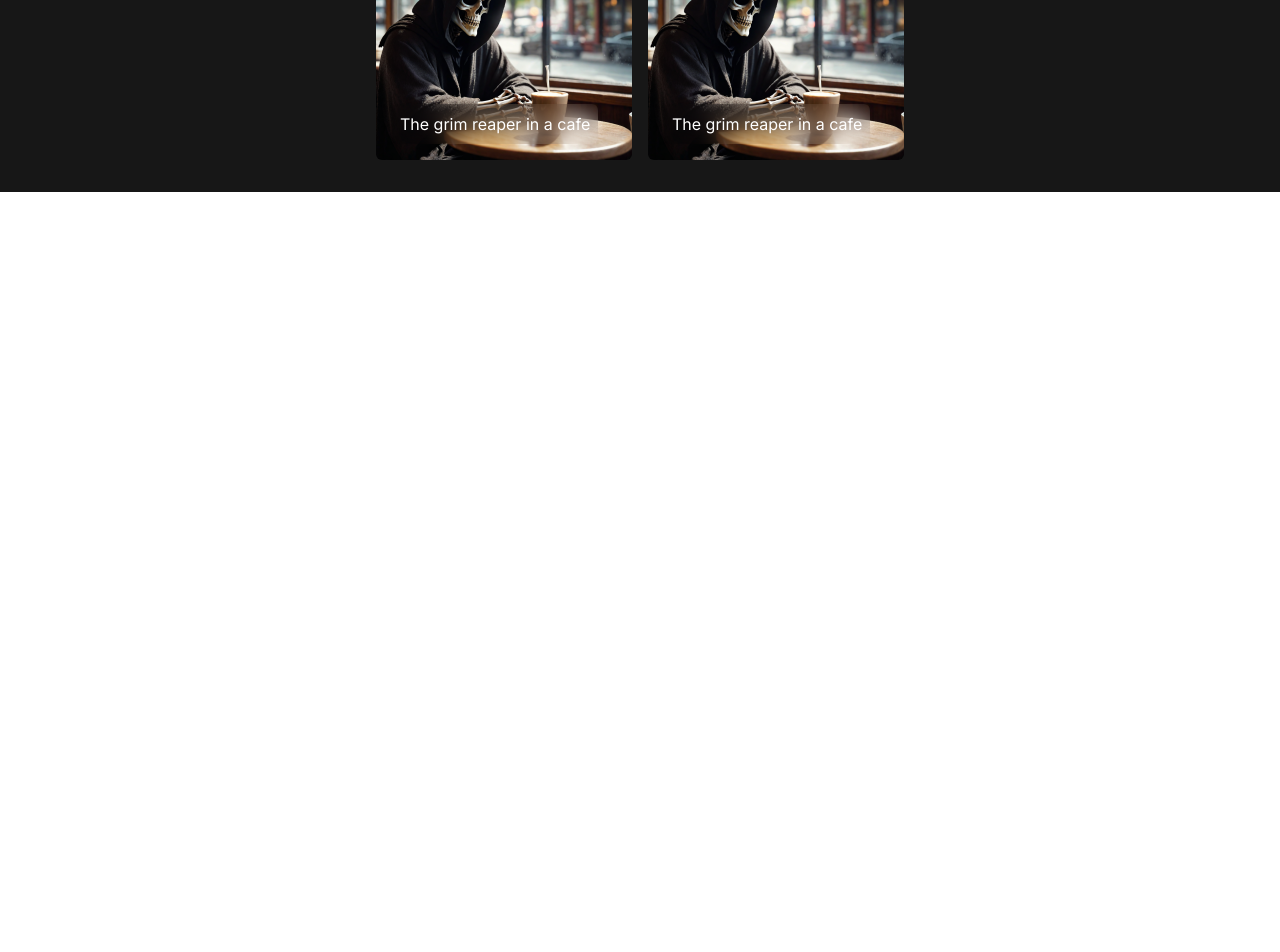
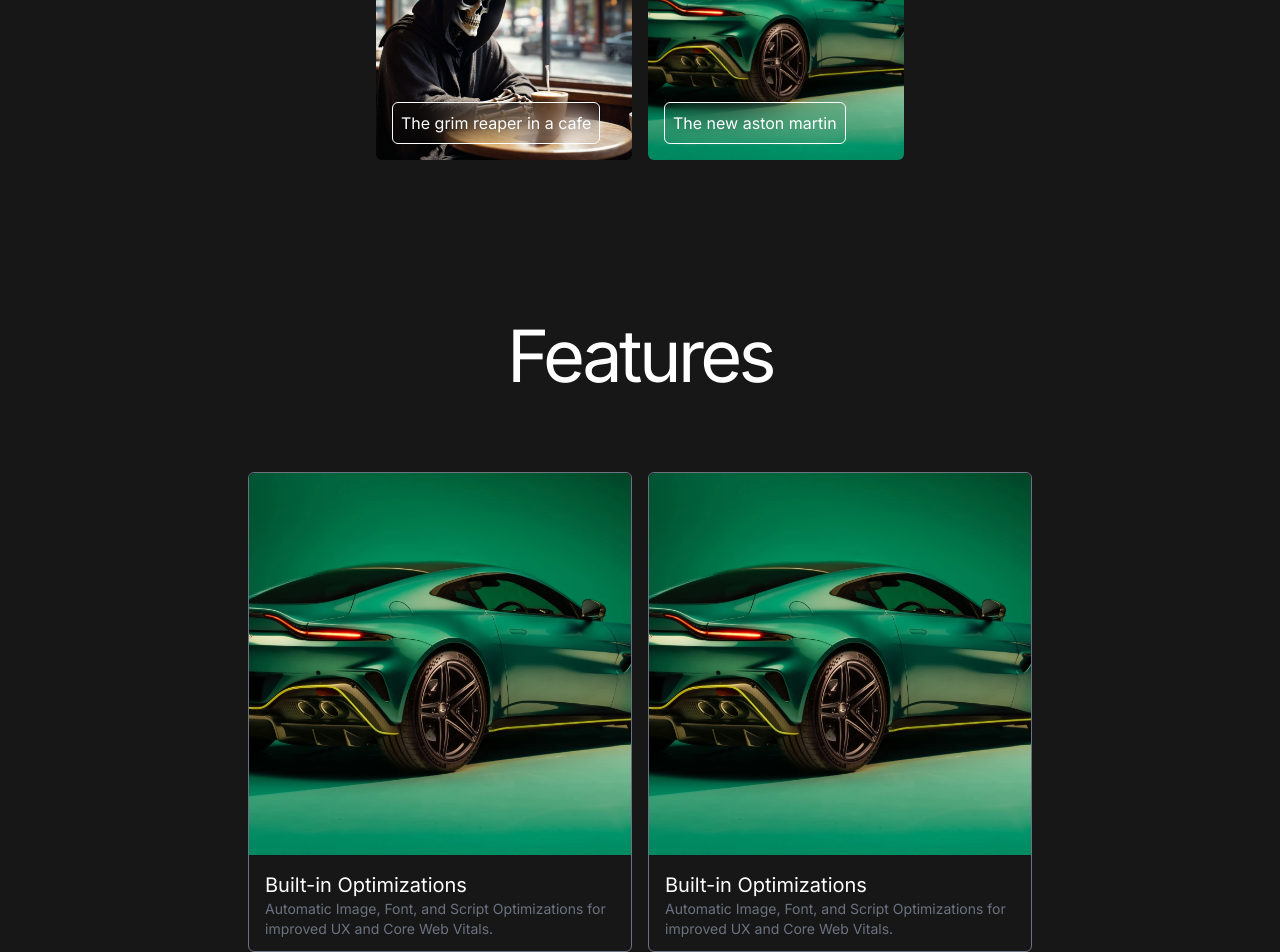
Before and after one commit to themuffineman/pendora, a Next.js app: page / in a window 1280 px wide. Shown: the part 608-1560 px from the top of the page. Before the commit the page ends 800 px from the top, so only its background shows below. Built offline with nearby package versions, Linux system fonts and the light colour scheme.

Commit message:
Features Section

```diff
--- a/app/page.js
+++ b/app/page.js
@@ -3,13 +3,14 @@ import Link from "next/link";
 import { Button, buttonVariants } from "@/components/ui/button";
 import vercel from "../public/vercel.svg"
 import grim from "../public/hero-images/grim.png"
+import aston from "../public/hero-images/aston.webp"
 
 
 
 export default function Home() {
   return (
     <main className="flex min-h-screen flex-col items-center justify-start relative  bg-neutral-900">
-      <nav className="w-full h-max p-4 flex justify-between items-center bg-black bg-opacity-50 backdrop-blur-md sticky top-0">
+      <nav className="z-50 w-full h-max p-4 flex justify-between items-center bg-black bg-opacity-50 backdrop-blur-md sticky top-0">
         <div>
           <Image src={vercel} width="100" height="100" atl="logo"/>
         </div>
@@ -40,26 +41,59 @@ export default function Home() {
               className="absolute inset-0 rounded-md"
             />
             <div className="absolute inset-0 flex items-end p-4">
-              <div className="bg-transparent backdrop-blur-md text-white rounded-md p-2">
+              <div className="bg-transparent border border-white backdrop-blur-md text-white rounded-md p-2">
                 The grim reaper in a cafe
               </div>
             </div>
           </div>
           <div className="relative w-64 h-64">
             <Image
-              src={grim}
+              src={aston}
               layout="fill"
               objectFit="cover"
               className="absolute inset-0 rounded-md"
             />
             <div className="absolute inset-0 flex items-end p-4">
-              <div className="bg-transparent backdrop-blur-md text-white rounded-md p-2">
-                The grim reaper in a cafe
+              <div className="bg-transparent border border-white backdrop-blur-md text-white rounded-md p-2">
+                The new aston martin
               </div>
             </div>
           </div>
         </div>
+      </section>
+      <section className="flex flex-col items-center gap-20 mt-40">
+        <h2 className="text-7xl font-normal tracking-tighter text-white">Features</h2>
+        <div className="grid grid-cols-2 gap-4">
+          <div className=" rounded-md flex flex-col w-96 h-[30rem] text-white border border-gray-500 hover:border-white">
+            <div className="w-full h-[80%] relative ">
+            <Image
+                src={aston}
+                layout="fill"
+                objectFit="cover"
+                className="rounded-md rounded-b-none"
+              />
+            </div>
+            <div className="w-full h-[20%] text-white p-4 ">
+              <h3 className="text-xl">Built-in Optimizations</h3>
+              <p className="text-sm text-gray-500 text-ellipsis">Automatic Image, Font, and Script Optimizations for improved UX and Core Web Vitals.</p>
+            </div>
+          </div>
+          <div className=" rounded-md flex flex-col w-96 h-[30rem] text-white border border-gray-500 hover:border-white">
+            <div className="w-full h-[80%] relative ">
+            <Image
+                src={aston}
+                layout="fill"
+                objectFit="cover"
+                className="rounded-md rounded-b-none"
+              />
+            </div>
+            <div className="w-full h-[20%] text-white p-4 ">
+              <h3 className="text-xl">Built-in Optimizations</h3>
+              <p className="text-sm text-gray-500 text-ellipsis">Automatic Image, Font, and Script Optimizations for improved UX and Core Web Vitals.</p>
+            </div>
 
+        </div>
+        </div>
       </section>
     </main>
   );
```
Also changed, not shown: public/hero-images/aston.webp (renamed from public/hero-images/2024 Aston Martin Vantage extra.webp).
